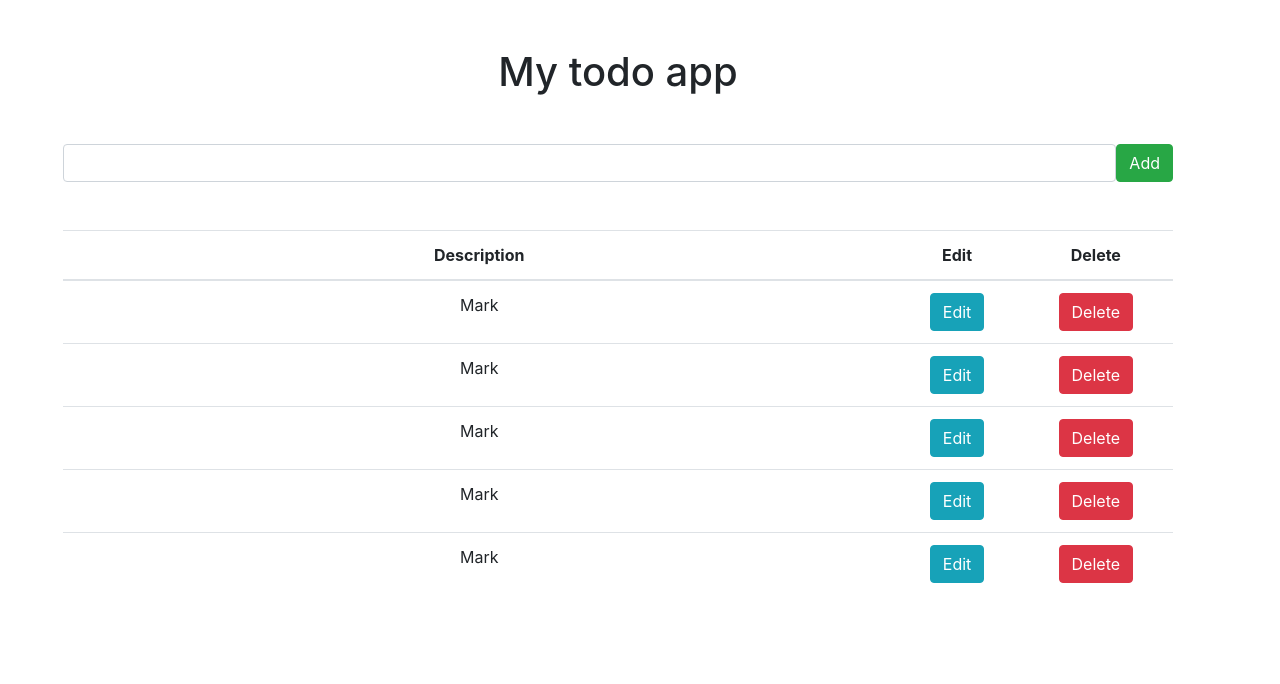
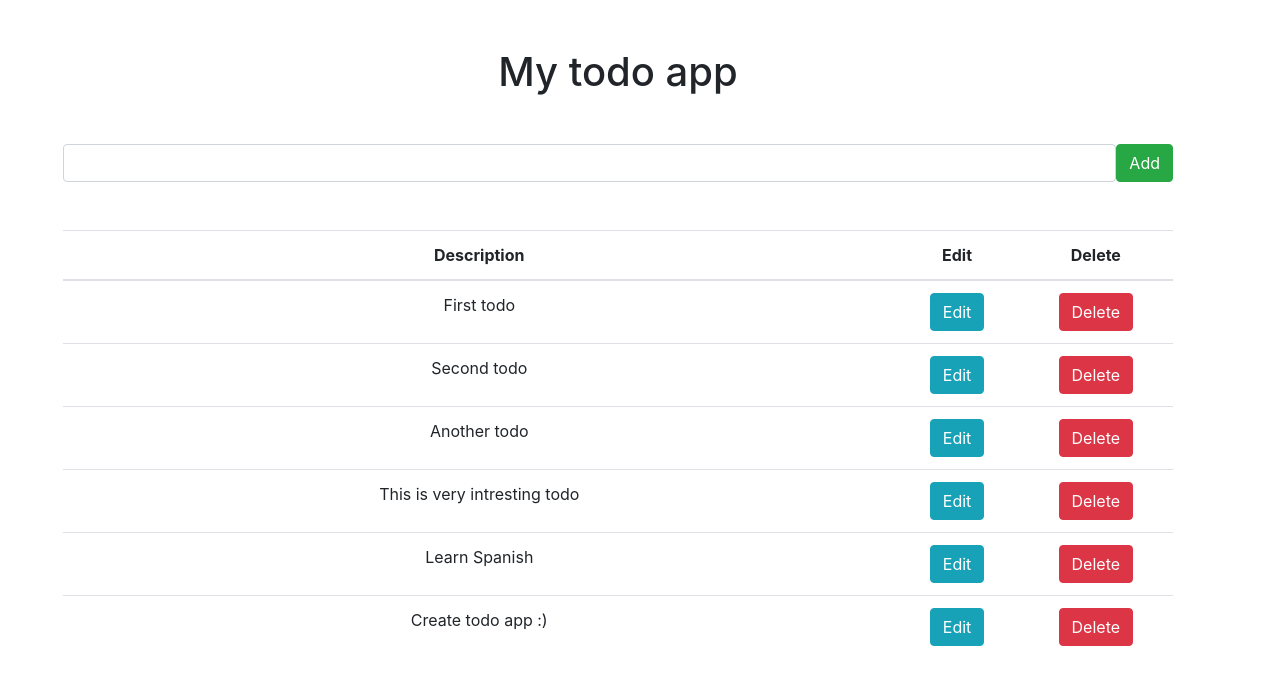
Before and after one commit to Ihore4ik/todo, a React (Create React App) app in the folder client/: page / in a window 1280 px wide. Shown: the top 684 px of the page. Built offline with nearby package versions, Linux system fonts and the light colour scheme.

Commit message:
pass mock data to list and rendering todos

```diff
--- a/client/src/App.jsx
+++ b/client/src/App.jsx
@@ -1,13 +1,17 @@
-import "./App.css";
+import { useState } from "react";
+import { DATA } from "./data/data";
 import { CreateTodo } from "./components/create";
 import { List } from "./components/list";
+import "./App.css";
 
 function App() {
+  const [data, setData] = useState(DATA);
+
   return (
     <div className="container m-5 text-center">
       <h1 className="m-5">My todo app</h1>
       <CreateTodo />
-      <List/>
+      <List todos={data}/>
     </div>
   );
 }
--- a/client/src/components/list.jsx
+++ b/client/src/components/list.jsx
@@ -1,6 +1,6 @@
 import { Todo } from "./todo";
 
-export const List = () => {
+export const List = ({ todos }) => {
   return (
     <table className="table">
       <thead>
@@ -13,11 +13,9 @@ export const List = () => {
         </tr>
       </thead>
       <tbody>
-        {
-        [...new Array(5)].map((item, index) => (
-          <Todo key={index} />
-        ))
-        }
+        {todos.map((item) => (
+          <Todo item={item} key={item.id} />
+        ))}
       </tbody>
     </table>
   );
--- a/client/src/components/todo.jsx
+++ b/client/src/components/todo.jsx
@@ -1,7 +1,7 @@
-export const Todo = () => {
+export const Todo = ({ item }) => {
   return (
     <tr>
-      <td>Mark</td>
+      <td>{item.description}</td>
       <td>
         <button className="btn btn-info">Edit</button>
       </td>
```
